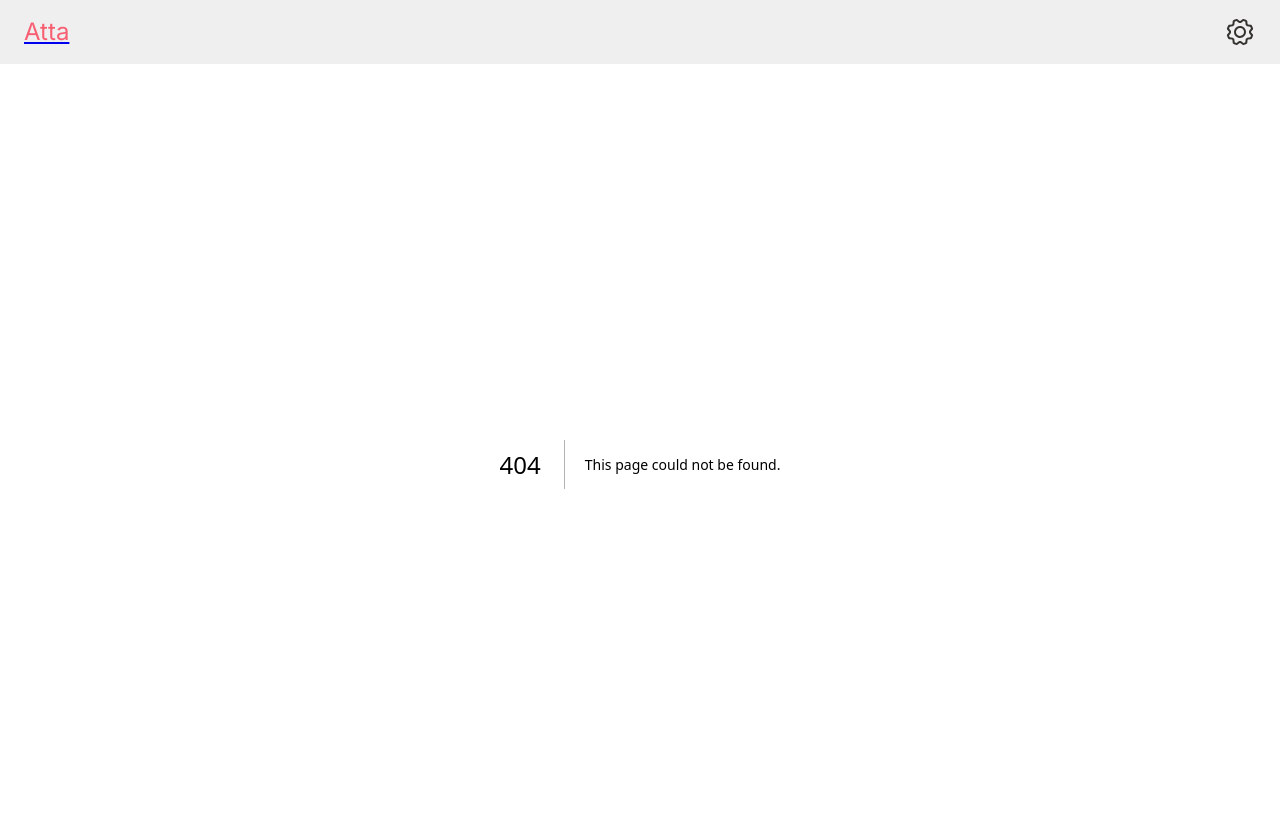
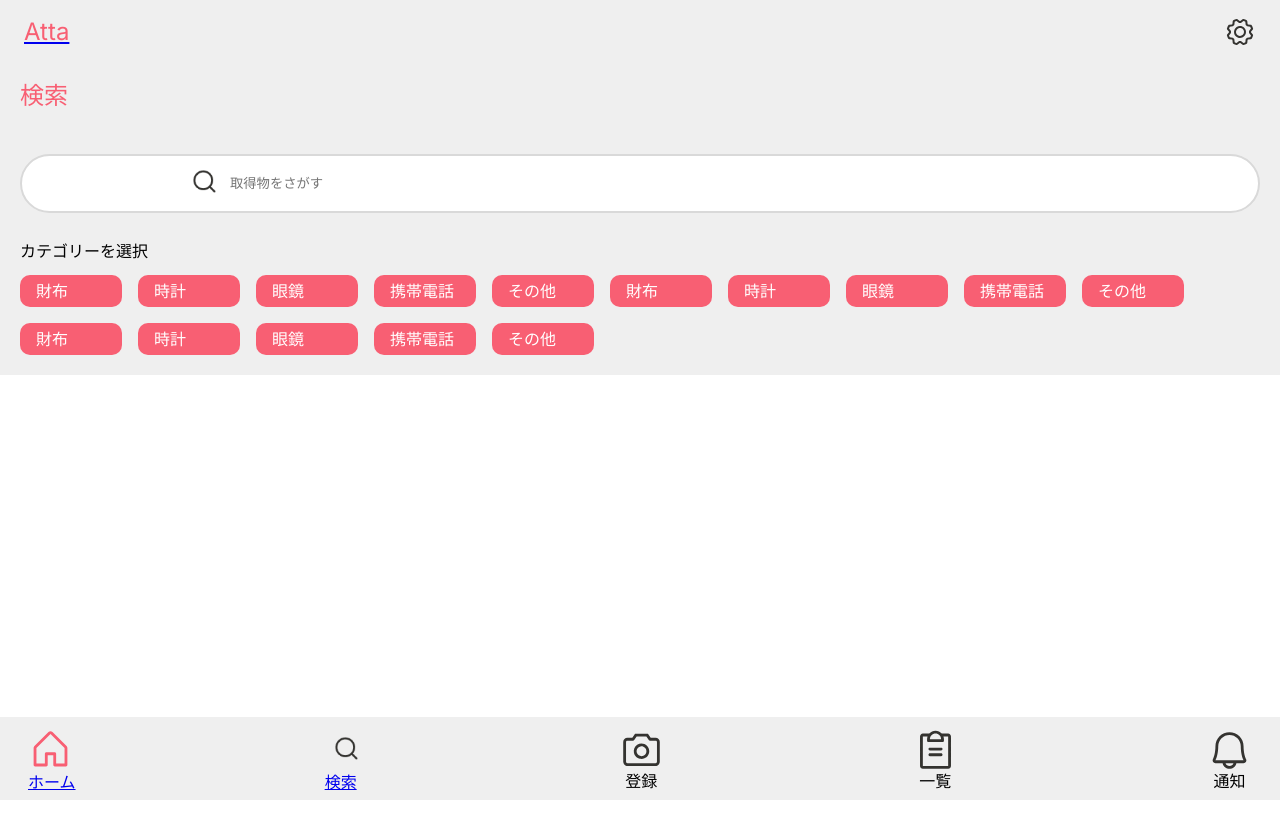
Before and after one commit to cuteball017/project-atta, a Next.js app: page /search in a window 1280 px wide. Before the commit this address had no page. Shown: the top 838 px of the page. After the commit the page ends 800 px from the top, so only its background shows below. Built offline with nearby package versions, Linux system fonts and the light colour scheme.

Commit message:
add search page

```diff
--- /dev/null
+++ b/src/app/search/index.module.css
@@ -0,0 +1,37 @@
+.container {
+    padding: 20px;
+    background-color: var(--color-lightGrey);
+    display: flex;
+    flex-direction: column;
+    gap: 30px;
+}
+
+.heading {
+    font-size: 1.5rem;
+    font-weight: 500;
+    color: var(--color-pink);
+    margin-bottom: 1rem;
+}
+
+.category {
+    display: flex;
+    flex-direction: column;
+    gap: 1rem;
+}
+
+.category ul {
+    display: flex;
+    flex-wrap: wrap;
+    gap: 1rem;
+    /* align-items: center; */
+
+}
+
+.category li {
+    width: 70px;
+    padding: 0.5rem 1rem;
+    border-radius: 10px;
+    background-color: var(--color-pink);
+    color: var(--color-white);
+    cursor: pointer;
+}
--- /dev/null
+++ b/src/app/search/page.tsx
@@ -0,0 +1,41 @@
+"use client";
+
+import { useState } from "react";
+
+import styles from "./index.module.css";
+import NavBar from "@/components/navBar/navBar";
+import SearchInput from "@/components/searchInput/searchInput";
+
+export default function Home() {
+  const [showUI, setShowUI] = useState(false);
+  return (
+    <>
+      <div className={styles.container}>
+        <h1 className={styles.heading}>検索</h1>
+        <SearchInput showUI={showUI} setShowUI={setShowUI} />
+
+        <div className={styles.category}>
+          <h1>カテゴリーを選択</h1>
+          <ul>
+            <li>財布</li>
+            <li>時計</li>
+            <li>眼鏡</li>
+            <li>携帯電話</li>
+            <li>その他</li>
+            <li>財布</li>
+            <li>時計</li>
+            <li>眼鏡</li>
+            <li>携帯電話</li>
+            <li>その他</li>
+            <li>財布</li>
+            <li>時計</li>
+            <li>眼鏡</li>
+            <li>携帯電話</li>
+            <li>その他</li>
+          </ul>
+        </div>
+      </div>
+      <NavBar />
+    </>
+  );
+}
```
